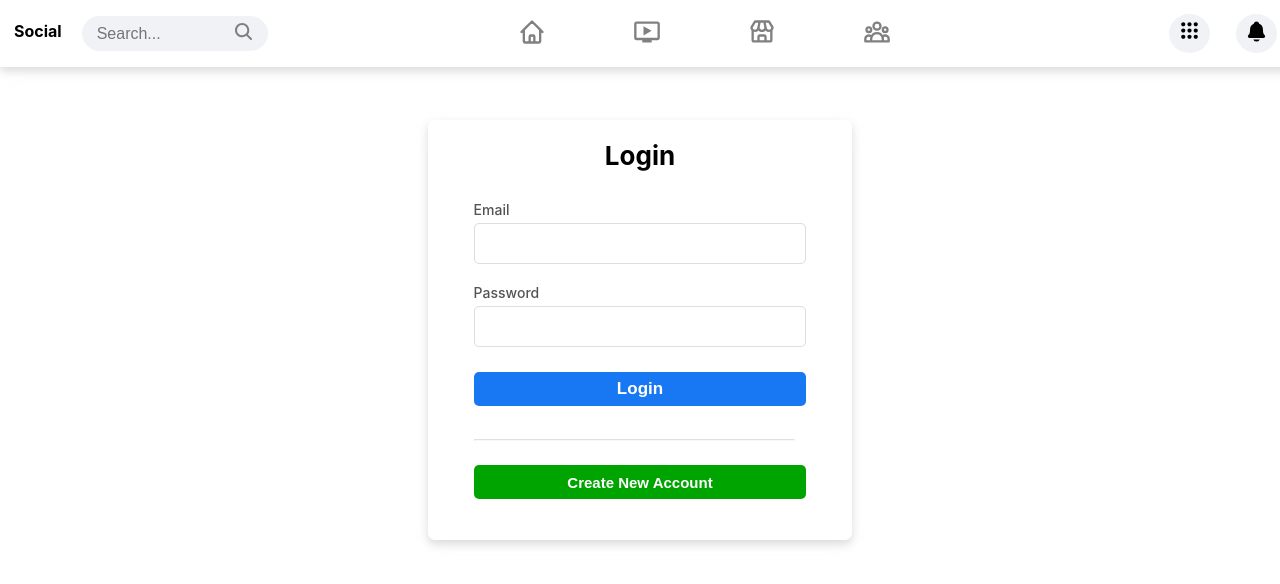
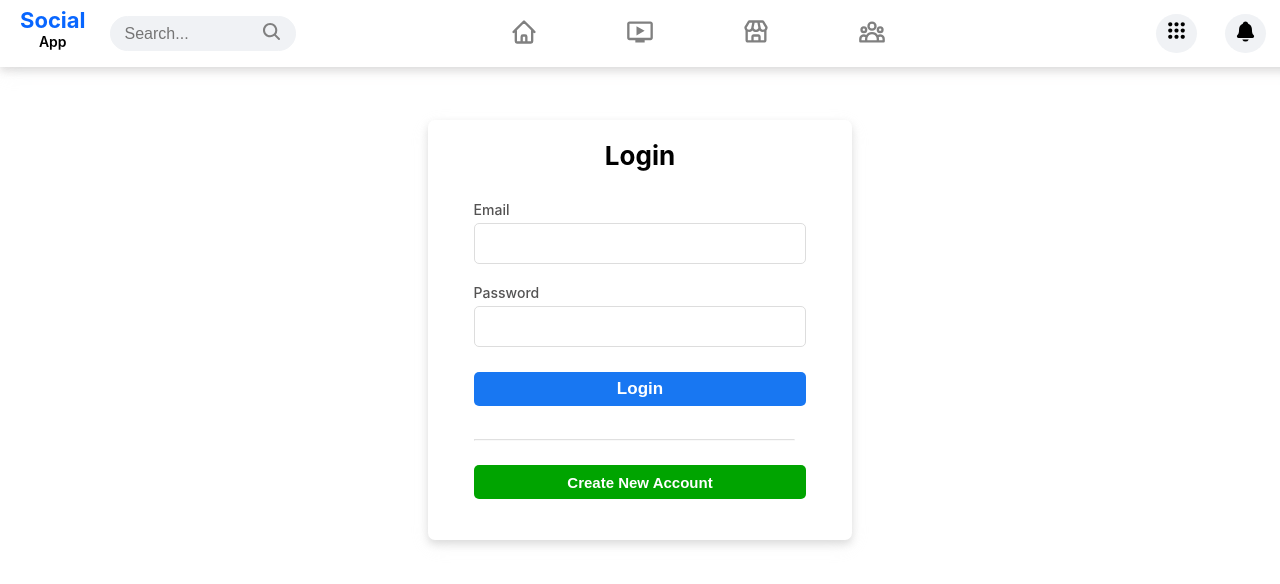
Before and after one commit to Ruchakhadatkar/Social_Media_App_Frontend, a React (Create React App) app: page /login in a window 1280 px wide. Shown: the top 584 px of the page. Built offline with nearby package versions, Linux system fonts and the light colour scheme; what cloudinary-react would draw is missing.

Commit message:
bugs fixes

```diff
--- a/src/components/Navbar/Navbar.css
+++ b/src/components/Navbar/Navbar.css
@@ -16,10 +16,21 @@
 }
 .startNav {
   display: flex;
+  gap: 4px;
+  margin-left: 6px;
 }
-h4 {
+.appname {
+  margin-top: 7px;
   margin-bottom: 0px;
   cursor: pointer;
+  font-weight: 600;
+  font-size: 14px;
+}
+.appname span {
+  font-size: 22px;
+  font-weight: 700;
+  color: #0866ff;
+  display: block;
 }
 .search {
   margin: auto;
@@ -55,8 +66,8 @@ h4 {
 .middleNav {
   display: flex;
   font-size: 28px;
-  gap: 87px;
-  margin: 18px 250px;
+  gap: 88px;
+  margin: 18px 214px;
   padding: 0px;
   color: gray;
   margin-bottom: 6px;
@@ -64,15 +75,15 @@ h4 {
 .endNav {
   display: flex;
   font-size: 24px;
-  gap: 26px;
+  gap: 28px;
   padding: 0px;
-  margin: 14px 28px;
+  margin: 14px 56px;
   margin-right: 14px;
 }
 ul {
   list-style: none;
 }
-ul li{
+ul li {
   cursor: pointer;
 }
 .menugrid {
@@ -107,7 +118,7 @@ ul li{
   width: 44px;
   height: 39px;
 }
-.endNavImg  {
+.endNavImg {
   box-sizing: border-box;
   width: 38px;
   height: 36px;
--- a/src/components/Navbar/Navbar.js
+++ b/src/components/Navbar/Navbar.js
@@ -27,12 +27,13 @@ const Navbar = () => {
     <div className="navContainer">
       <div className="navbar">
         <div className="startNav">
-          <h4
+          <h4 className="appname"
             onClick={() => {
               navigate("/");
             }}
           >
-            Social
+            <span> Social</span> App
+
           </h4>
           <div className="search">
             <div className="searchBar">
@@ -95,14 +96,13 @@ const Navbar = () => {
                   <h3 className="drop">Profile</h3>
                 </Link>
 
-                <Link
-                  to="/signup"
+                <div
                   style={{ textDecoration: "none", color: "gray" }}
                 >
                   <h3 className="drop" onClick={handleLogout}>
                     Logout
                   </h3>
-                </Link>
+                </div>
               </div>
             ) : (
               <></>
--- a/src/components/Post/Post.css
+++ b/src/components/Post/Post.css
@@ -10,7 +10,8 @@
 }
 .upperPost {
   display: flex;
-  margin: 14px 2px;
+  margin: 14px 5px;
+  margin-right: 0px;
 }
 .postImgUser {
   width: 46px;
@@ -23,6 +24,7 @@
   font-weight: 600;
   text-align: left;
   margin: 0px 14px;
+  margin-right: 0px;
 }
 p.time {
   margin: 0px 12px;
@@ -39,7 +41,7 @@ p.time {
 }
 .listIcon {
   display: flex;
-  margin-left: 15rem;
+  margin-left: 14rem;
   font-size: 24px;
   padding: 2px 30px;
   padding-right: 0px;
@@ -47,7 +49,7 @@ p.time {
   cursor: pointer;
 }
 .postDescrip p {
-  margin: 0px 5px;
+  margin: 0px 8px;
   text-align: left;
   padding-top: 10px;
   font-size: 16px;
--- a/src/components/Post/Post.js
+++ b/src/components/Post/Post.js
@@ -16,21 +16,19 @@ import Timestamp from "react-timestamp";
 const Post = () => {
   const { user } = useSelector((state) => state.user);
   const { posts } = useSelector((state) => state.posts);
-  const [pageNo, setPageNo] = useState(0);
   const [isLoading, setIsLoading] = useState(false);
   const dispatch = useDispatch();
-  const [flag, setFlag] = useState(true);
 
   useEffect(() => {
     getAllPost();
-  }, [pageNo, user]);
+  }, [ user]);
   // console.log(user);
 
   const getAllPost = async () => {
     setIsLoading(true);
     console.log("getallpostRunning")
     const data = await axios.get(
-      `/api/post?id=${user.id}&limit=5&skip=${pageNo * 5}`,
+      `/api/post?id=${user.id}`,
       {
         headers: {
           Accept: "application/json",
@@ -40,7 +38,7 @@ const Post = () => {
     );
     console.log(data)
     // setPosts(data.data);
-    dispatch({ type: FETCH_POSTS, payload: [...posts, ...data.data] });
+    dispatch({ type: FETCH_POSTS, payload: data.data });
     setIsLoading(false);
   };
 
@@ -87,20 +85,8 @@ const Post = () => {
     return isLiked;
   };
 
-  const handleScroll = () => {
-    const { scrollTop, clientHeight, scrollHeight } = document.documentElement;
-    if (scrollTop + clientHeight + 1 >= scrollHeight) {
-      setPageNo((prev) => prev + 1);
-    }
-  };
 
-  const debouncedHandleScroll = _debounce(handleScroll, 200);
-  useEffect(() => {
-    window.addEventListener("scroll", debouncedHandleScroll);
-    return () => {
-      window.removeEventListener("scroll", debouncedHandleScroll);
-    };
-  }, []);
+
 
   return (
     <>
@@ -164,7 +150,7 @@ const Post = () => {
           </div>
         );
       })}
-      {isLoading && <Skeleton count={2} highlightColor="black" />}
+      {/* {isLoading && <Skeleton count={2} highlightColor="black" />} */}
       <h3 style={{ marginTop: "50px", fontWeight: "500" }}>No more posts</h3>
     </>
   );
--- a/src/components/RightHomebar/RightHomebar.css
+++ b/src/components/RightHomebar/RightHomebar.css
@@ -21,7 +21,7 @@
   overflow-y: scroll;
   padding-right: 8px;
 }
-.frindReq .userInfo{
+.frindReq .userInfo {
   margin-top: 16px;
 }
 .req {
--- a/src/components/RightHomebar/RightHomebar.js
+++ b/src/components/RightHomebar/RightHomebar.js
@@ -1,6 +1,5 @@
 import React, { useEffect, useState } from "react";
 import "./RightHomebar.css";
-import ProfilePic from "../../Asset/profillePic.jpg";
 import { IoSearch } from "react-icons/io5";
 import axios from "axios";
 import { useDispatch, useSelector } from "react-redux";
@@ -46,16 +45,20 @@ const RightHomebar = () => {
   };
 
   const sendFriendRequest = async (friend) => {
-    const data = await axios.post(`/api/friendRequest`, {
+    const data = await axios.post(
+      `/api/friendRequest`,
+      {
         senderUserId: user.id,
         receiverUserId: friend._id,
         status: "pending",
-    }, {
+      },
+      {
         headers: {
           Accept: "application/json",
           Authorization: `Bearer ${user.token}`,
         },
-    });
+      }
+    );
     toast(`Friend reaquest sent to ${friend.name}`);
     fetchFindFriend();
     getAllFriendRequest();
@@ -118,7 +121,7 @@ const RightHomebar = () => {
               <div className="userInfo">
                 <div className="userreq">
                   {" "}
-                  <img src={ProfilePic} />
+                  <img src={request.profilePicture} />
                   <div className="name">
                     <p className="user">{request.senderUserId.name}</p>
                     <p className="mutual">11 mutual friends</p>
@@ -153,10 +156,11 @@ const RightHomebar = () => {
           <IoSearch className="searchFrend" />
         </div>
         {findFriends.map((friend) => {
+          console.log(friend);
           return (
             <div className="friendInfo" key={friend._id}>
               <div className="profileFrd">
-                <img src={ProfilePic} />
+                <img src={friend.profilePicture} />
                 <p className="userName">{friend.name}</p>
               </div>
               <div className="btns">
--- a/src/components/WhatsonMind/WhatsonyourMind.css
+++ b/src/components/WhatsonMind/WhatsonyourMind.css
@@ -14,7 +14,7 @@
   border-radius: 48px;
   font-size: 17px;
   height: 38px;
-  width: 100%;
+  width: 99%;
   margin-right: 4px;
   background-color: #f0f2f5;
   border: none;
@@ -74,8 +74,8 @@ hr {
 }
 button {
   margin: 21px 0px;
-  margin-top: 16px;
-  width: 95%;
+  margin-top: 18px;
+  width: 98%;
   height: 34px;
   border-radius: 7px;
   border: none;
@@ -97,8 +97,8 @@ button {
 }
 .preview {
   box-sizing: border-box;
-  width: 106px;
-  height: 74px;
+  width: 100%;
+  height: 100%;
   margin: 2px 0px;
   border-radius: 4px;
   margin-top: 13px;
--- a/src/pages/Home/HomePage.css
+++ b/src/pages/Home/HomePage.css
@@ -10,7 +10,7 @@
   justify-content: center;
   text-align: center;
   position: relative;
-  /* height: 100vh; */
+  height: 100vh;
 }
 .middle {
   /* position: relative; */
```
Also changed, not shown: src/components/LeftHomebar/LeftHomebar.js (+4 -5 lines), src/components/WhatsonMind/WhatsonyourMind.js (+0 -14 lines). Lines whose indentation alone changed are shown as unchanged.
